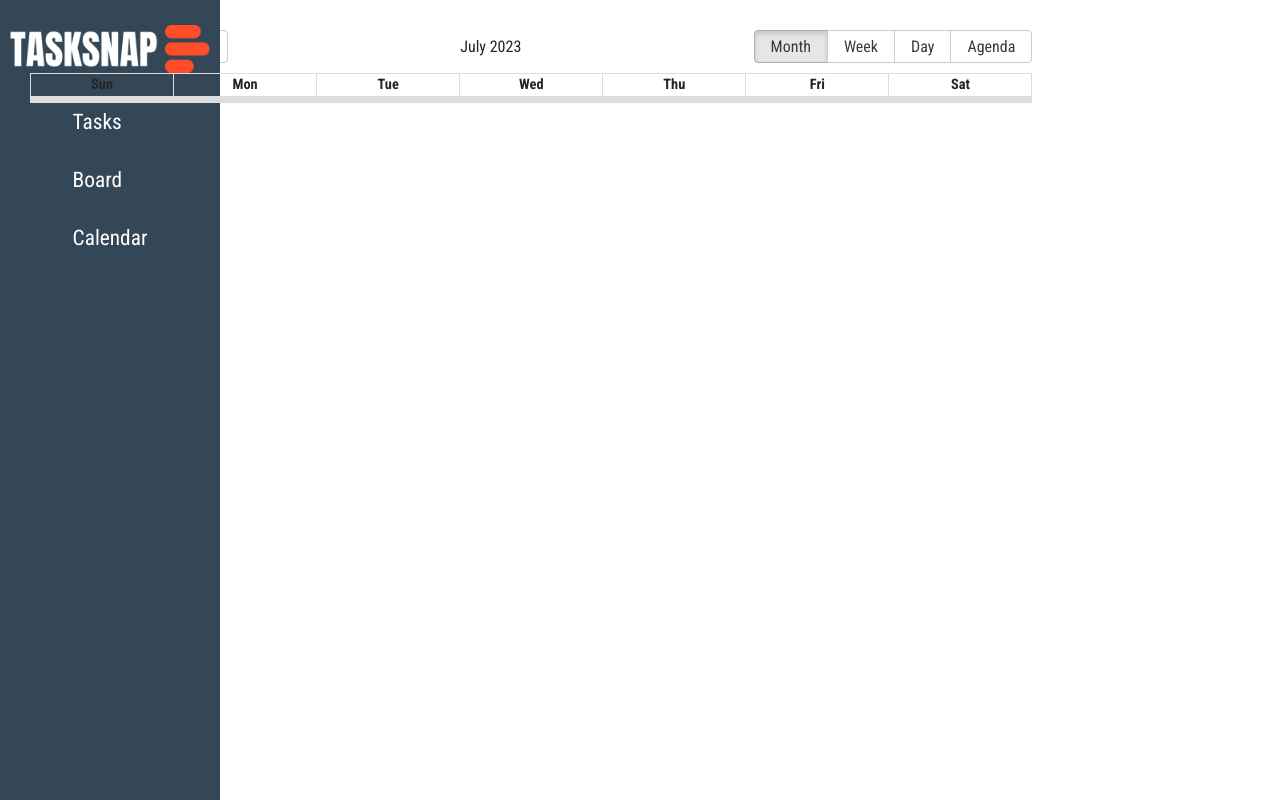
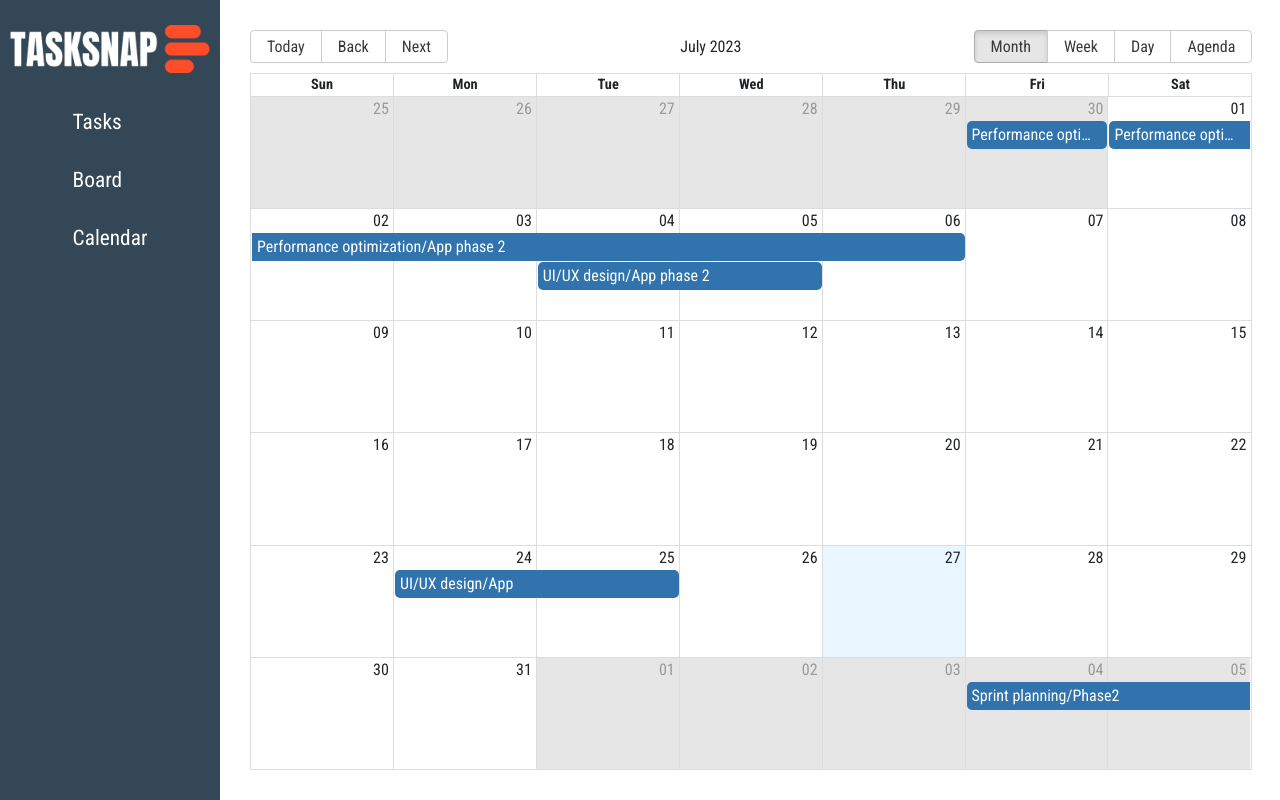
Before and after one commit to thitikl/React_taskSnap, a React (Create React App) app: page /calendar in a window 1280 px wide. Built offline with nearby package versions, Linux system fonts and the light colour scheme; no server answers.

Commit message:
-Add class content to div of Calendar component -Add height on Calendar component

```diff
--- a/src/Calendar/Calendar.js
+++ b/src/Calendar/Calendar.js
@@ -38,13 +38,12 @@ export default function TaskSnapCalendar(props) {
     });
 
     const events = [...holidayEvents, ...tasks];
-    return <div >
+    return <div className='content'>
         <Calendar
             className='main-calendar'
             localizer={localizer}
             events={events}
             startAccessor="start"
-            // endAccessor="end"
             endAccessor={event => event.allDay ? moment(event.end).add(1, 'days').format('YYYY-MM-DD') : event.end}
             showMultiDayTimes={true}
             eventPropGetter={event => {
--- a/src/Calendar/calendar.css
+++ b/src/Calendar/calendar.css
@@ -1,4 +1,5 @@
 .main-calendar{
     padding: 30px;
     width: 83vw;
+    height: 100vh;
 }
```
